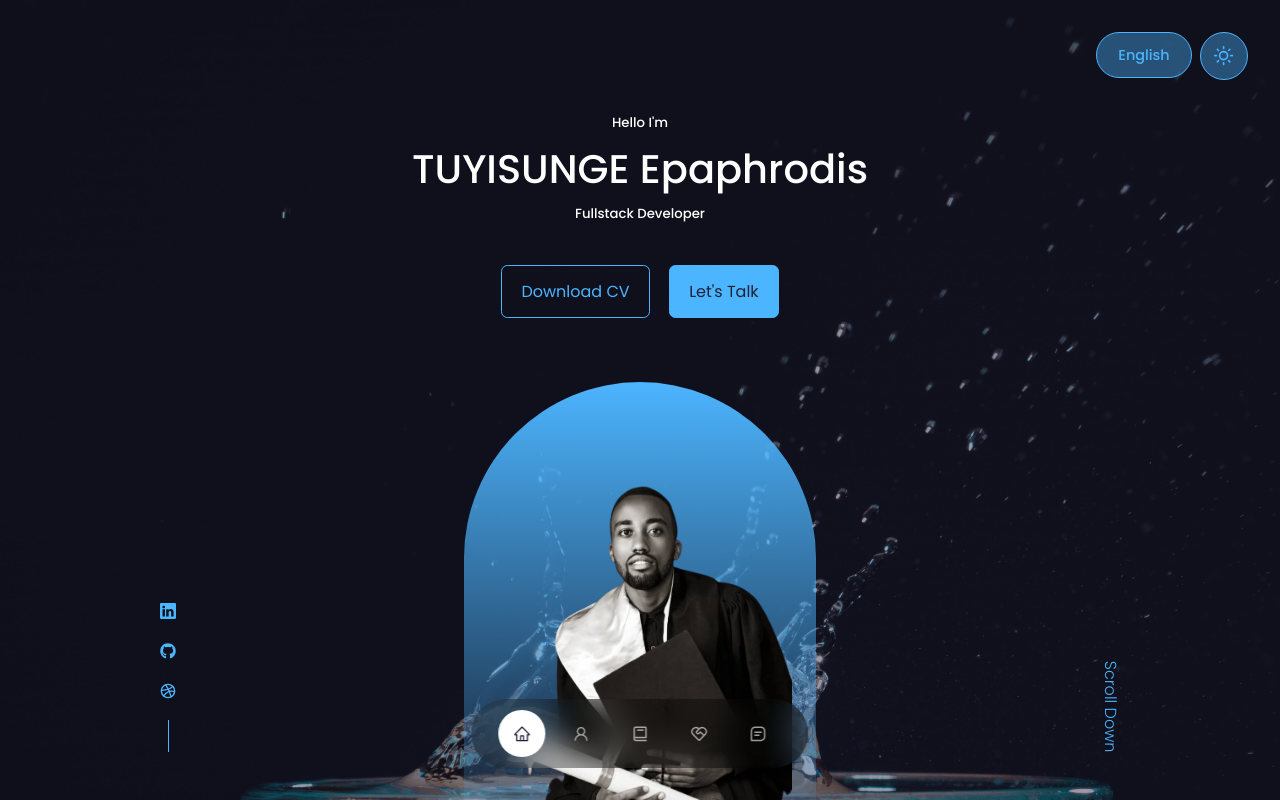
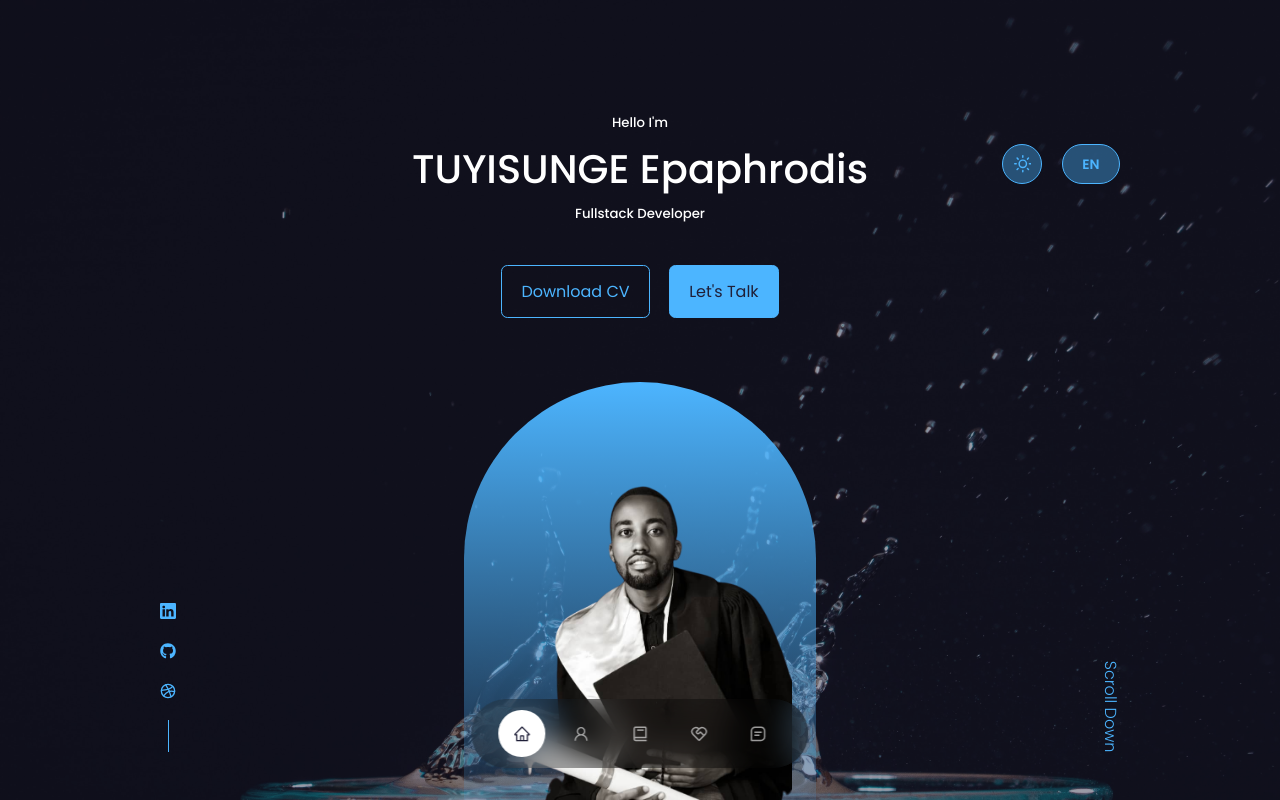
Before and after one commit to tysepa/React-portfolio-website, a React (Create React App) app: page / in a window 1280 px wide. Shown: the top 800 px of the page. Built offline with nearby package versions, Linux system fonts and the light colour scheme.

Commit message:
Reposition controls horizontally at top-right aligned with scroll down line

```diff
--- a/src/App.jsx
+++ b/src/App.jsx
@@ -30,17 +30,12 @@ const App = () => {
 
   return (
     <>
-       <button className="theme-toggle" onClick={toggleTheme} aria-label="Toggle Theme">
-         {theme === 'dark' ? <FiSun /> : <FiMoon />}
-       </button>
-       <div className="language-selector">
-         <select value={language} onChange={(e) => changeLanguage(e.target.value)} aria-label="Change Language">
-           <option value="en">English</option>
-           <option value="fr">Français</option>
-           <option value="de">Deutsch</option>
-         </select>
-       </div>
-       <Header />
+       <Header
+         theme={theme}
+         toggleTheme={toggleTheme}
+         language={language}
+         changeLanguage={changeLanguage}
+       />
        <Nav />
        <About />
        <Experience />
@@ -49,7 +44,6 @@ const App = () => {
        <Testimonials />
        <Contact />
        <Footer />
-
     </>
   )
 }
--- a/src/components/about/about.css
+++ b/src/components/about/about.css
@@ -2,7 +2,7 @@
     display: grid;
     grid-template-columns: 30% 55%;
     gap: 15%;
-    margin: 5rem;
+    margin: 5rem auto;
 }
 .about__me{
     width: 66%;
@@ -90,6 +90,9 @@
 
 
 @media screen and (max-width: 600px) {
+    .about__container {
+        margin: 2rem auto;
+    }
     .about__me{
         width: 65%;
         margin: 0 auto 3rem;
@@ -105,5 +108,4 @@
     .about__content p {
         margin: 1.5rem
     }
-
 }
--- a/src/components/header/header.css
+++ b/src/components/header/header.css
@@ -75,3 +75,74 @@ header{
          display: none;
      }
  }
+
+/* ==================== THEME & LANGUAGE CONTROLS ==================== */
+.header__theme-lang {
+    display: flex;
+    flex-direction: row;
+    align-items: center;
+    gap: 1.2rem;
+    position: absolute;
+    right: 0;
+    top: 2rem; /* Positioned at the top right of the header container */
+    z-index: 10;
+}
+
+.header__theme-toggle {
+    background: var(--color-primary-variant);
+    backdrop-filter: blur(10px);
+    border: 1px solid var(--color-primary);
+    color: var(--color-primary);
+    width: 2.5rem;
+    height: 2.5rem;
+    border-radius: 50%;
+    display: flex;
+    justify-content: center;
+    align-items: center;
+    cursor: pointer;
+    font-size: 1.1rem;
+    transition: var(--transition);
+    outline: none;
+}
+
+.header__language-selector select {
+    background: var(--color-primary-variant);
+    backdrop-filter: blur(10px);
+    border: 1px solid var(--color-primary);
+    color: var(--color-primary);
+    padding: 0.6rem 1.2rem;
+    border-radius: 2rem; /* pill shape as before */
+    font-family: "Poppins", sans-serif;
+    font-weight: 600;
+    font-size: 0.85rem;
+    cursor: pointer;
+    outline: none;
+    transition: var(--transition);
+    appearance: none;
+    -webkit-appearance: none;
+    text-align: center;
+}
+
+.header__theme-toggle:hover,
+.header__language-selector select:hover {
+    background: var(--color-primary);
+    color: var(--color-bg);
+    transform: scale(1.1);
+}
+
+.header__language-selector select option {
+    background: var(--color-bg);
+    color: var(--color-white);
+}
+
+@media screen and (max-width: 600px) {
+    .header__theme-lang {
+        top: 1rem;
+        right: 0.5rem;
+        gap: 0.8rem;
+    }
+    .header__language-selector select {
+        padding: 0.5rem 0.8rem;
+        font-size: 0.8rem;
+    }
+}
--- a/src/components/header/header.jsx
+++ b/src/components/header/header.jsx
@@ -5,7 +5,9 @@ import ME from './../../assets/hnm.png'
 import HeaderSocials from './HeaderSocials'
 import { useLanguage } from '../../LanguageContext'
 
-const Header = () => {
+import { FiSun, FiMoon } from 'react-icons/fi'
+
+const Header = ({ theme, toggleTheme, language, changeLanguage }) => {
   const { t } = useLanguage();
   return (
     <header id='home'>
@@ -15,6 +17,19 @@ const Header = () => {
         <h5 className='text-light'>{t('role')}</h5>
         <CTA />
         <HeaderSocials/>
+
+        <div className="header__theme-lang">
+          <button className="header__theme-toggle" onClick={toggleTheme} aria-label="Toggle Theme">
+            {theme === 'dark' ? <FiSun /> : <FiMoon />}
+          </button>
+          <div className="header__language-selector">
+            <select value={language} onChange={(e) => changeLanguage(e.target.value)} aria-label="Change Language">
+              <option value="en">EN</option>
+              <option value="fr">FR</option>
+              <option value="de">DE</option>
+            </select>
+          </div>
+        </div>
 
         <div className='me'>
           <img src={ME} alt='me'/>
--- a/src/index.css
+++ b/src/index.css
@@ -36,6 +36,7 @@
 
 html{
     scroll-behavior: smooth;
+    overflow-x: hidden;
 }
 ::-webkit-scrollbar{
     display: none;
@@ -50,6 +51,7 @@ body{
     background-size: cover;
     background-attachment: fixed;
     transition: var(--transition);
+    overflow-x: hidden;
 }
 
 body.light-theme{
@@ -146,87 +148,3 @@ img{
         margin-bottom: 2rem;
     }
 }
-
-/* ===================== THEME TOGGLE ===================== */
-.theme-toggle {
-    position: fixed;
-    top: 2rem;
-    right: 2rem;
-    background: var(--color-primary-variant);
-    backdrop-filter: blur(10px);
-    border: 1px solid var(--color-primary);
-    color: var(--color-primary);
-    width: 3rem;
-    height: 3rem;
-    border-radius: 50%;
-    display: flex;
-    justify-content: center;
-    align-items: center;
-    cursor: pointer;
-    z-index: 1000;
-    font-size: 1.2rem;
-    transition: var(--transition);
-}
-
-.theme-toggle:hover {
-    background: var(--color-primary);
-    color: var(--color-bg);
-    transform: scale(1.1);
-}
-
-@media screen and (max-width: 600px) {
-    .theme-toggle {
-        top: 1rem;
-        right: 1rem;
-        width: 2.6rem;
-        height: 2.6rem;
-        font-size: 1rem;
-    }
-}
-
-/* ===================== LANGUAGE SELECTOR ===================== */
-.language-selector {
-    position: fixed;
-    top: 2rem;
-    right: 5.5rem;
-    z-index: 1000;
-}
-
-.language-selector select {
-    background: var(--color-primary-variant);
-    backdrop-filter: blur(10px);
-    border: 1px solid var(--color-primary);
-    color: var(--color-primary);
-    padding: 0.75rem 1rem;
-    border-radius: 2rem;
-    font-family: "Poppins", sans-serif;
-    font-weight: 500;
-    cursor: pointer;
-    font-size: 0.9rem;
-    outline: none;
-    transition: var(--transition);
-    appearance: none;
-    -webkit-appearance: none;
-    text-align: center;
-}
-
-.language-selector select:hover {
-    background: var(--color-primary);
-    color: var(--color-bg);
-}
-
-.language-selector select option {
-    background: var(--color-bg);
-    color: var(--color-white);
-}
-
-@media screen and (max-width: 600px) {
-    .language-selector {
-        top: 1rem;
-        right: 4.2rem;
-    }
-    .language-selector select {
-        padding: 0.5rem 0.8rem;
-        font-size: 0.8rem;
-    }
-}
```
